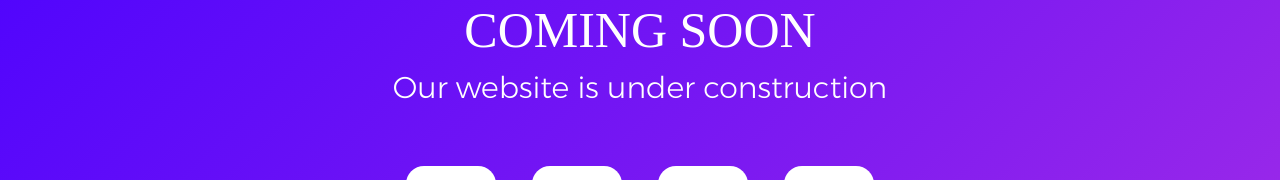
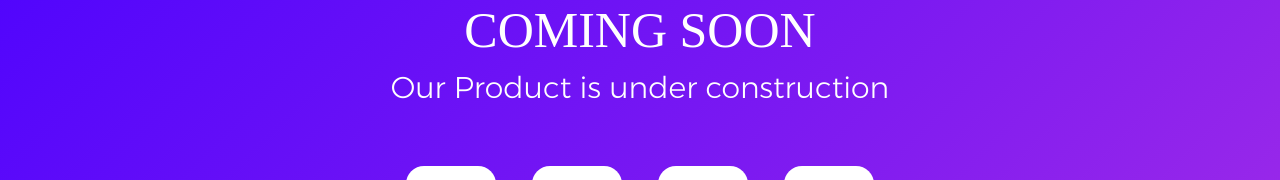
Before and after one commit to cdinir/shop, a plain HTML site: page index.html in a window 1280 px wide. Shown: the part 195-375 px from the top of the page. Drawn offline with Linux system fonts and the light colour scheme; a web font is replaced by a local one.

Commit message:
Update index.html

```diff
--- a/index.html
+++ b/index.html
@@ -32,7 +32,7 @@
 			</h3>
 
 			<p class="txt-center l1-txt2 p-b-60">
-				Our website is under construction
+				Our Product is under construction
 			</p>
 
 			<div class="flex-w flex-c cd100 p-b-82">
```
